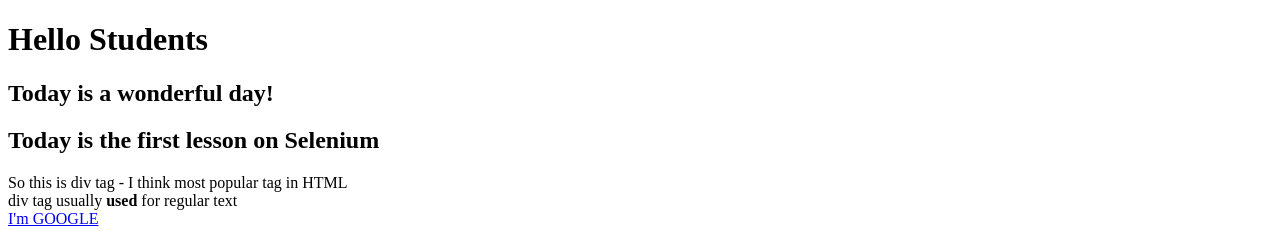
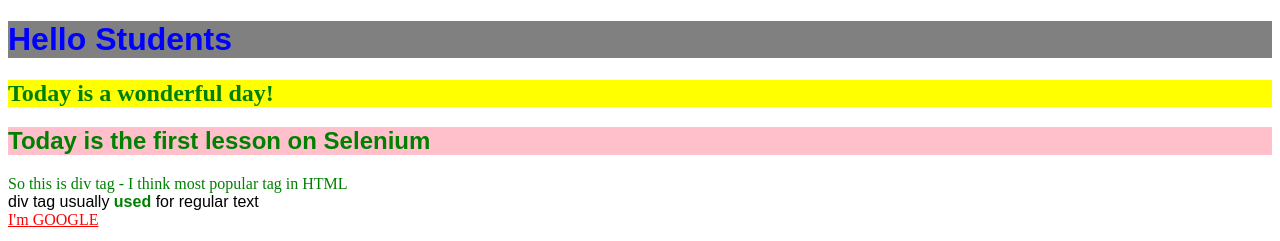
Before and after one commit to baur100/JavaCore4, a plain HTML site: page src/main/java/www/index.html in a window 1280 px wide. Shown: the top 241 px of the page. Drawn offline with Linux system fonts and the light colour scheme; grey boxes are pictures that could not be loaded.

Commit message:
Selenium 2 CSS

```diff
--- a/src/main/java/www/index.html
+++ b/src/main/java/www/index.html
@@ -3,14 +3,15 @@
 <head>
     <meta charset="UTF-8">
     <title>Hello Students</title>
+    <link rel="stylesheet" href="style.css">
 </head>
 <body>
-    <h1>Hello Students</h1>
-    <h2>Today is a wonderful day!</h2>
-    <h2>Today is the first lesson on Selenium</h2>
-    <div>So this is div tag - I think most popular tag in HTML</div>
-    <div>div tag usually <b>used</b> for regular text</div>
-    <a href="https://google.com">I'm GOOGLE</a>
+    <h1 style="font-family:arial;color:blue; background-color:grey">Hello Students</h1>
+    <h2 class="cl1">Today is a wonderful day!</h2>
+    <h2 class="cl1 md1">Today is the first lesson on Selenium</h2>
+    <div class="cl1">So this is div tag - I think most popular tag in HTML</div>
+    <div class="md1">div tag usually <b class="cl1">used</b> for regular text</div>
+    <a id="xx" href="https://google.com">I'm GOOGLE</a>
     <p>
     <img width= "150px" src="https://media.macphun.com/img/uploads/customer/how-to/579/15531840725c93b5489d84e9.43781620.jpg?q=85&w=1340">
 </body>
--- /dev/null
+++ b/src/main/java/www/style.css
@@ -0,0 +1,7 @@
+.cl1 {color:green}
+.md1 {font-family: arial}
+.md1.cl1 {background-color: pink}
+h2 {
+   background-color: yellow;
+}
+#xx {color: red;}
```
